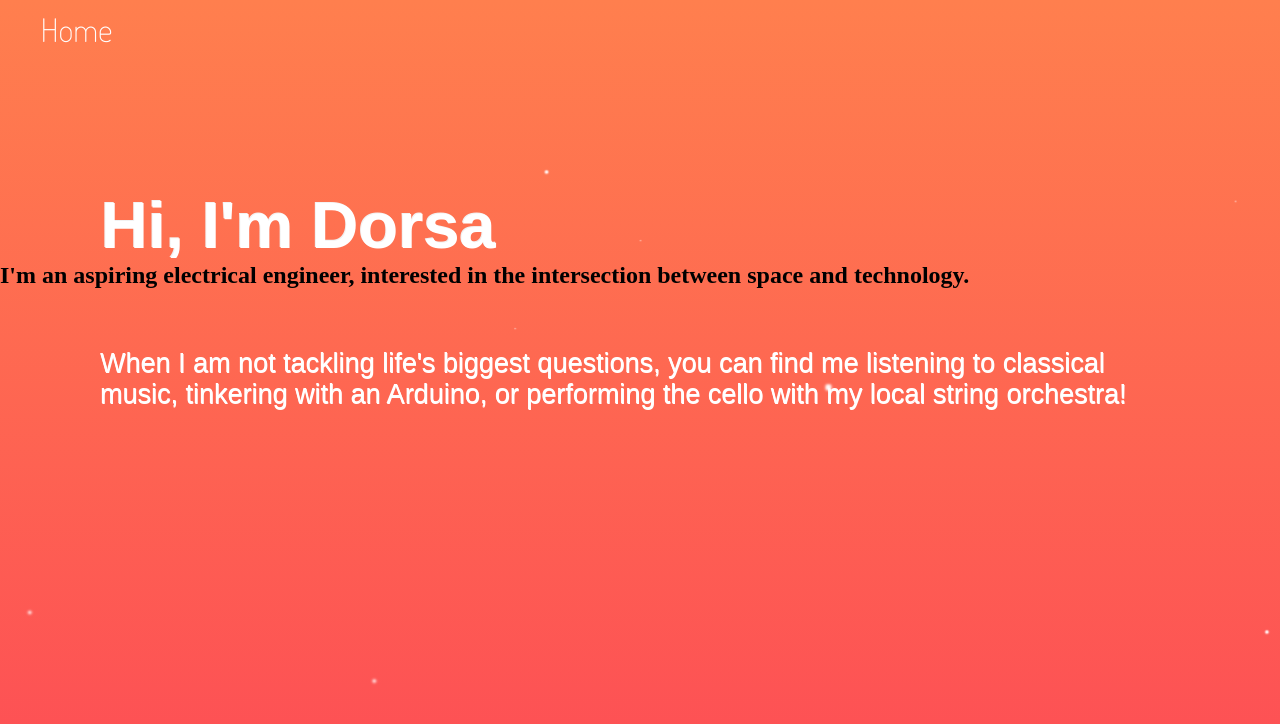
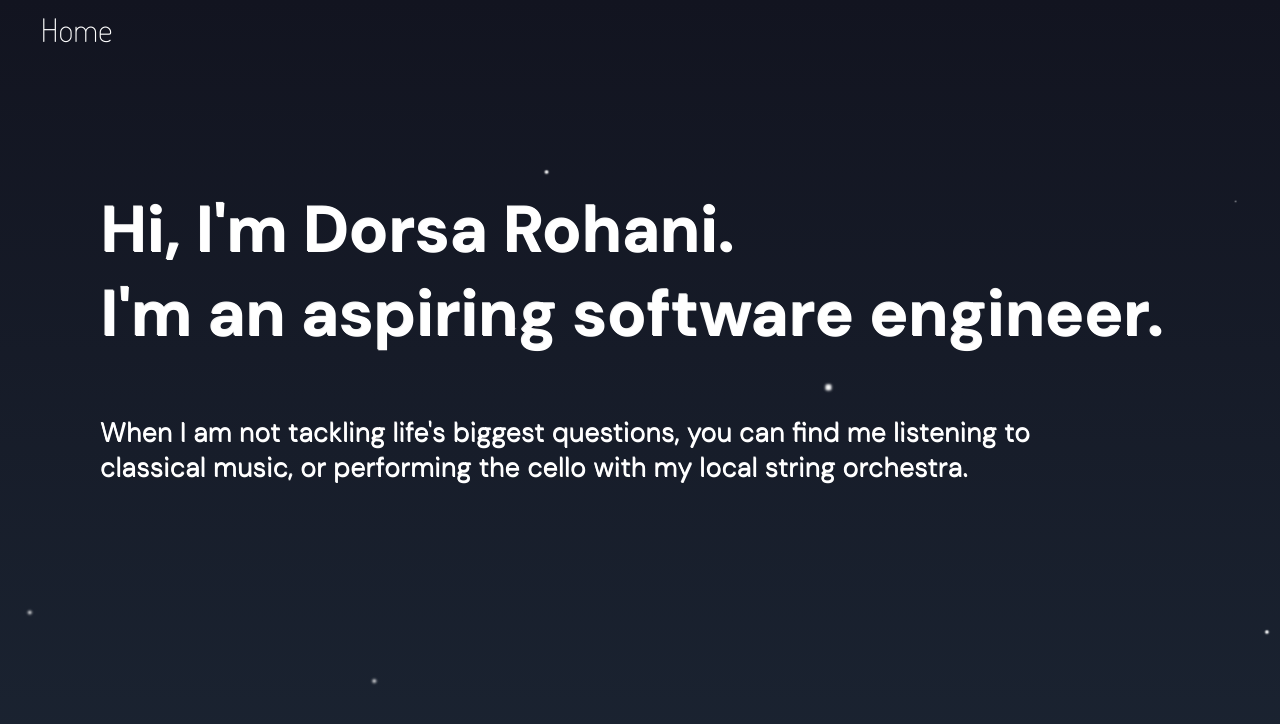
Before and after one commit to DorsaRoh/per-website, a plain HTML site: page index.html in a window 1280 px wide. Drawn offline with Linux system fonts and the light colour scheme; a script that the page names is missing.

Commit message:
Update index.html

```diff
--- a/index.html
+++ b/index.html
@@ -2,9 +2,11 @@
 <html>
   <head>
     <link rel="preconnect" href="https://fonts.googleapis.com">
-<link rel="preconnect" href="https://fonts.gstatic.com" crossorigin>
-<link href="https://fonts.googleapis.com/css2?family=Dosis:wght@200&display=swap" rel="stylesheet">
-    <meta charset="utf-8">
+    <link rel="preconnect" href="https://fonts.gstatic.com" crossorigin>
+    <link href="https://fonts.googleapis.com/css2?family=Dosis:wght@200&display=swap" rel="stylesheet">
+    <link rel="preconnect" href="https://fonts.googleapis.com"><link rel="preconnect" href="https://fonts.gstatic.com" crossorigin><link href="https://fonts.googleapis.com/css2?family=Yeseva+One&display=swap" rel="stylesheet">
+        <meta charset="utf-8">
+    <link rel="preconnect" href="https://fonts.googleapis.com"><link rel="preconnect" href="https://fonts.gstatic.com" crossorigin><link href="https://fonts.googleapis.com/css2?family=DM+Sans:wght@400;500;700&family=Yeseva+One&display=swap" rel="stylesheet">
     <meta name="viewport" content="width=device-width">
     <title>replit</title>
     <link href="style.css" rel="stylesheet" type="text/css" />
@@ -20,7 +22,7 @@
     <div class="main"></div>
     <style>
     body{
-        background:linear-gradient(to bottom, #FF7F4E, #FD4D55);
+        background:linear-gradient(to bottom, #121420, #1B2432);
     background-attachment: fixed;
 }
 .main{
@@ -53,13 +55,12 @@
 
 
     <header>
-      <h1>Hi, I'm Dorsa</h1>
-      <h2>I'm an aspiring electrical engineer, interested in the intersection between space and technology.</h2>
+      <h1>Hi, I'm Dorsa Rohani. <br> I'm an aspiring software engineer.</h1>
 
 
     <main>
     <p class="p1">
-      When I am not tackling life's biggest questions, you can find me listening to classical music, tinkering with an Arduino, or performing the cello with my local string orchestra!
+      When I am not tackling life's biggest questions, you can find me listening to classical music, or performing the cello with my local string orchestra.
     </p class="p1">
 
 
```
